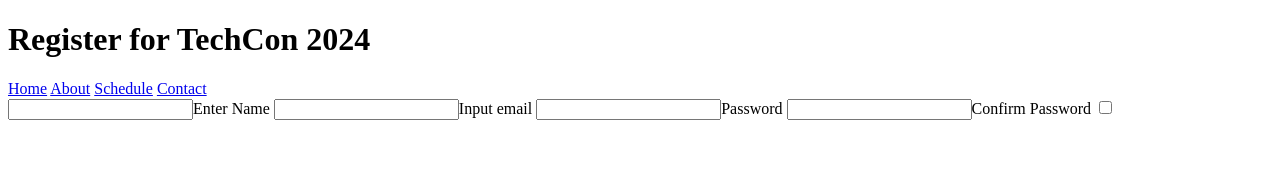
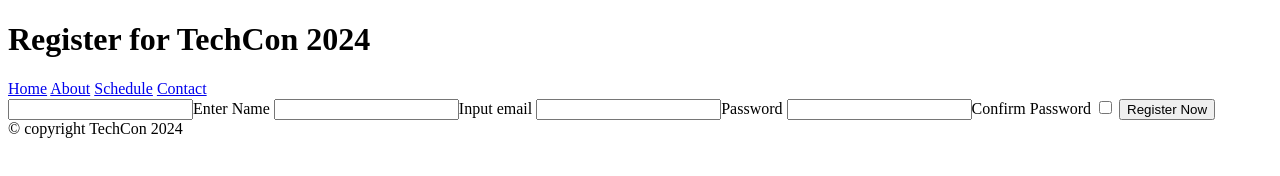
Before and after one commit to Brownskinsandra/TechCon_HTML, a plain HTML site: page techcon_website/register.html in a window 1280 px wide. Drawn offline with Linux system fonts and the light colour scheme.

Commit message:
submit button added

```diff
--- a/techcon_website/register.html
+++ b/techcon_website/register.html
@@ -22,8 +22,12 @@
             <input type="password"><label for="password">Password</label>
             <input type="password"><label for="password">Confirm Password</label>
             <input type="checkbox">
+            <button type="submit">Register Now</button>
 
         </form>
     </main>
+    <footer>
+        &copy; copyright TechCon 2024
+    </footer>
 </body>
 </html>
```
